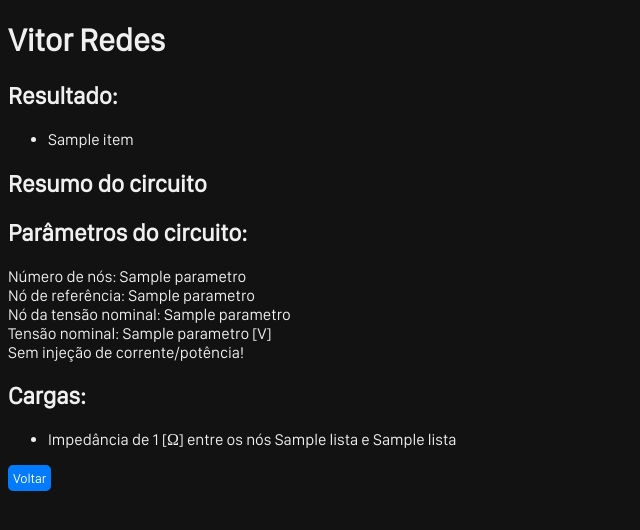
After one commit to lilyfofa/Vitor-Redes, a Flask app: template templates/resultado.html in a window 1280 px wide. The commit adds this page. Shown: the top 530 px of the page, without its empty margins (0-640 px from the left). Run offline with Flask 3, Linux system fonts and the light colour scheme; the template is opened without the code that fills it: most values are stand-ins (such as "Sample title", 1, 10 or a date in 2020).

Commit message:
Versão 1.11 - Melhoras na validação de dados

```diff
--- a/main.py
+++ b/main.py
@@ -44,13 +44,6 @@ def processar():
     return render_template('formulario.html', dados=dados, resultado=None, parametros=parametros)
 
 
-@app.route('/limpar-parametros', methods=['POST'])
-def limpar_parametros():
-    global parametros
-    parametros = []
-    return render_template('formulario.html', dados=dados, resultado=None, parametros=parametros)
-
-
 @app.route('/remover-ultimo', methods=['POST'])
 def remover_ultimo():
     global dados
@@ -59,11 +52,13 @@ def remover_ultimo():
     return render_template('formulario.html', dados=dados, resultado=None, parametros=parametros)
 
 
-@app.route('/remover-todos', methods=['POST'])
+@app.route('/reiniciar', methods=['POST'])
 def remover_todos():
-    global dados
+    global dados, parametros
     if dados:
         dados = []
+    if parametros:
+        parametros = []
     return render_template('formulario.html', dados=dados, resultado=None, parametros=parametros)
 
 
@@ -74,6 +69,15 @@ def calcular():
         resultado = AnaliseNodal(dados, parametros)
     else:
         resultado = ['Nenhum dado inserido!']
+    return render_template('resultado.html', dados=dados, resultado=resultado, parametros=parametros)
+
+
+@app.route('/voltar', methods=['POST'])
+def voltar():
+    global dados, parametros
+    dados = []
+    parametros = []
+    resultado = []
     return render_template('formulario.html', dados=dados, resultado=resultado, parametros=parametros)
 
 
--- /dev/null
+++ b/templates/resultado.html
@@ -0,0 +1,53 @@
+<!DOCTYPE html>
+<html lang="en">
+<head>
+    <meta charset="UTF-8">
+    <meta name="viewport" content="width=device-width, initial-scale=1.0">
+    <title>Vitor Redes</title>
+        <style>
+        .form-wrapper {
+            display: inline-block;
+        }
+        body {
+            background-color: #121212; /* Substitua pela cor desejada */
+        }
+        </style>
+    <link href="{{ url_for('static', filename='styles/styles.css') }}" rel="stylesheet" type="text/css">
+</head>
+<body>
+    <h1>Vitor Redes</h1>
+     <h2>Resultado:</h2>
+    <ul>
+        {% for item in resultado %}
+            <li>{{ item }}</li>
+        {% endfor %}
+    </ul>
+    <h2>Resumo do circuito</h2></h1>
+    <h2>Parâmetros do circuito:</h2>
+        {% if parametros[4] == 'sim_corrente' %}
+        <p>Número de nós: {{ parametros[0] }} <br> Nó de referência:
+            {{ parametros[1] }}<br> Nó da tensão nominal: {{ parametros[2] }}<br> Tensão nominal: {{ parametros[3] }} [V]<br> Injeção de {{ parametros[6] }} [A] no nó
+        {{ parametros[5] }}</p>
+        {% elif parametros[4] == 'sim_potencia' %}
+        <p>Número de nós: {{ parametros[0] }} <br> Nó de referência:
+            {{ parametros[1] }}<br> Nó da tensão nominal: {{ parametros[2] }}<br> Tensão nominal: {{ parametros[3] }} [V]<br> Injeção de {{ parametros[6] }} [VA] no nó
+        {{ parametros[5] }}</p>
+        {% else %}
+        <p>Número de nós: {{ parametros[0] }} <br> Nó de referência:
+            {{ parametros[1] }}<br> Nó da tensão nominal: {{ parametros[2] }}<br> Tensão nominal: {{ parametros[3] }} [V]<br>Sem injeção de corrente/potência!</p>
+        {% endif %}
+        {% if dados %}
+    <h2>Cargas:</h2>
+    <ul>
+        {% for lista in dados %}
+            <li>
+                Impedância de {{ lista[0] }} [Ω] entre os nós {{ lista[1] }} e {{ lista[2] }}
+            </li>
+        {% endfor %}
+    </ul>
+        {% endif %}
+  <form action="/voltar" method="post">
+            <input type="submit" value="Voltar">
+  </form>
+</body>
+</html>
```
Also changed, not shown: templates/formulario.html (+3 -16 lines).
